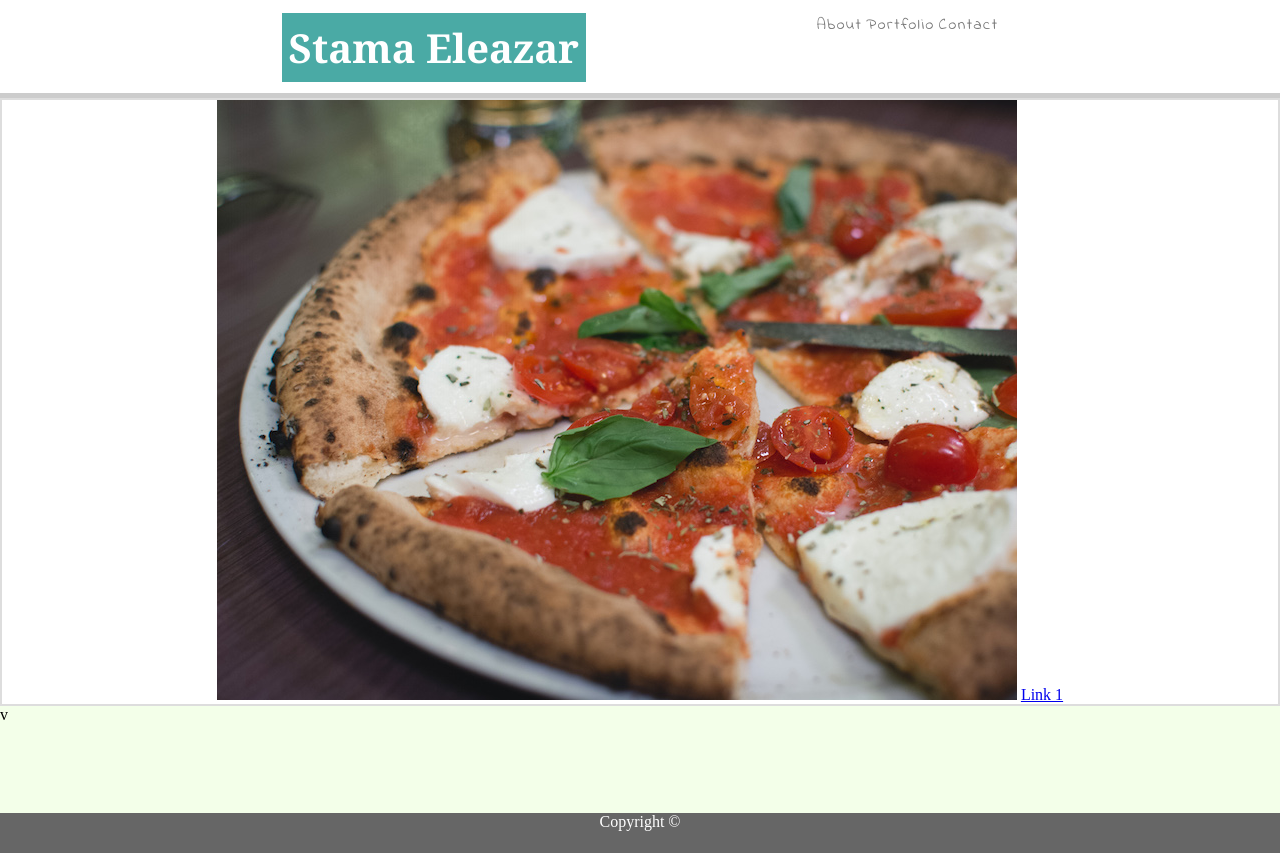
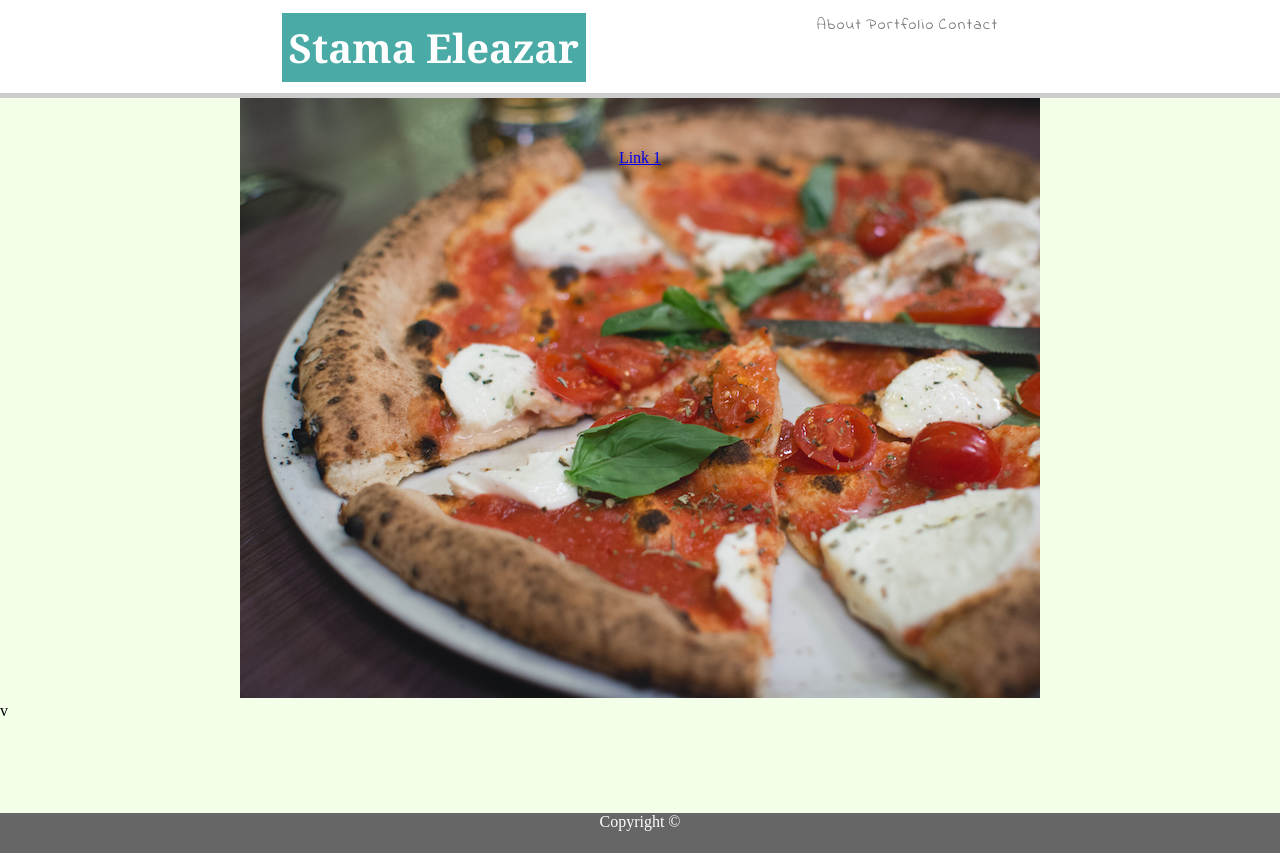
Before and after one commit to seleazar10/Basic-Portfolio-MQ, a plain HTML site: page portolio.html in a window 1280 px wide. Drawn offline with Linux system fonts and the light colour scheme.

Commit message:
first-pic-port

```diff
--- a/assets/css/style.css
+++ b/assets/css/style.css
@@ -151,8 +151,17 @@ html, body{
 
 /***************portfolio**************/
 
-.boxes{
+.flex-container{
     position: relative;
     text-align: center;
     color: white;
 }
+
+.text-position{
+    position: absolute;
+  top: 10%;
+  left: 50%;
+  transform: translate(-50%, -50%);
+}
+
+}
--- a/portolio.html
+++ b/portolio.html
@@ -49,20 +49,23 @@
 
             <div class="section">
 
-    <div class="article">
+
+
+                    <div class="boxes">
 
                         <div class="flex-container">
 
-            <div class="boxes">
+                            <a href="https://www.google.com/" target="_blank"><img src="assets/images/img/2.jpg"
+                                    alt="google"></a>
 
-         <a href="https://www.google.com/" target="_blank"><img src="assets/images/img/2.jpg" alt="google"  ></a>
+                            <div class="text-position">
 
                                 <a href="https://www.google.com/" target="_blank">Link 1</a>
-
+                            </div>
                         </div>
                     </div>
 
-    </div>
+
 
 
 
```
Lines whose indentation alone changed are shown as unchanged.
